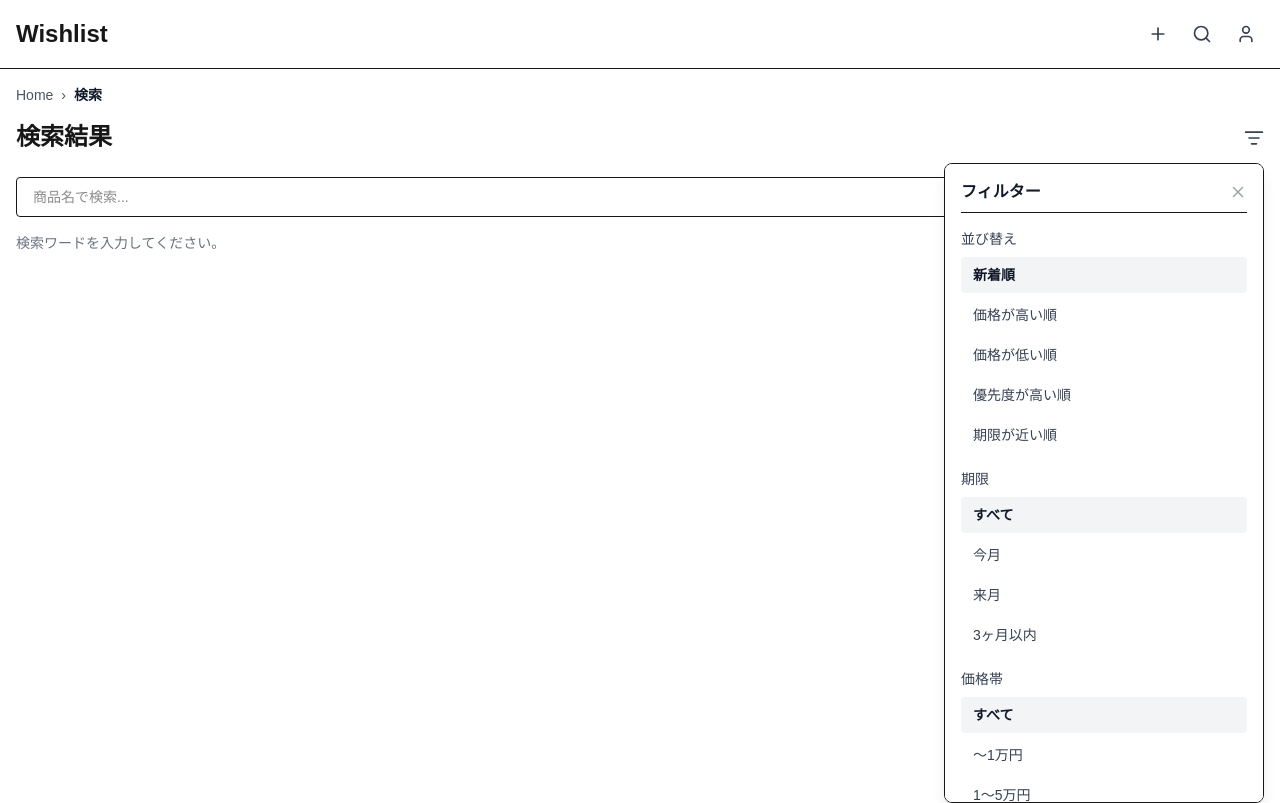
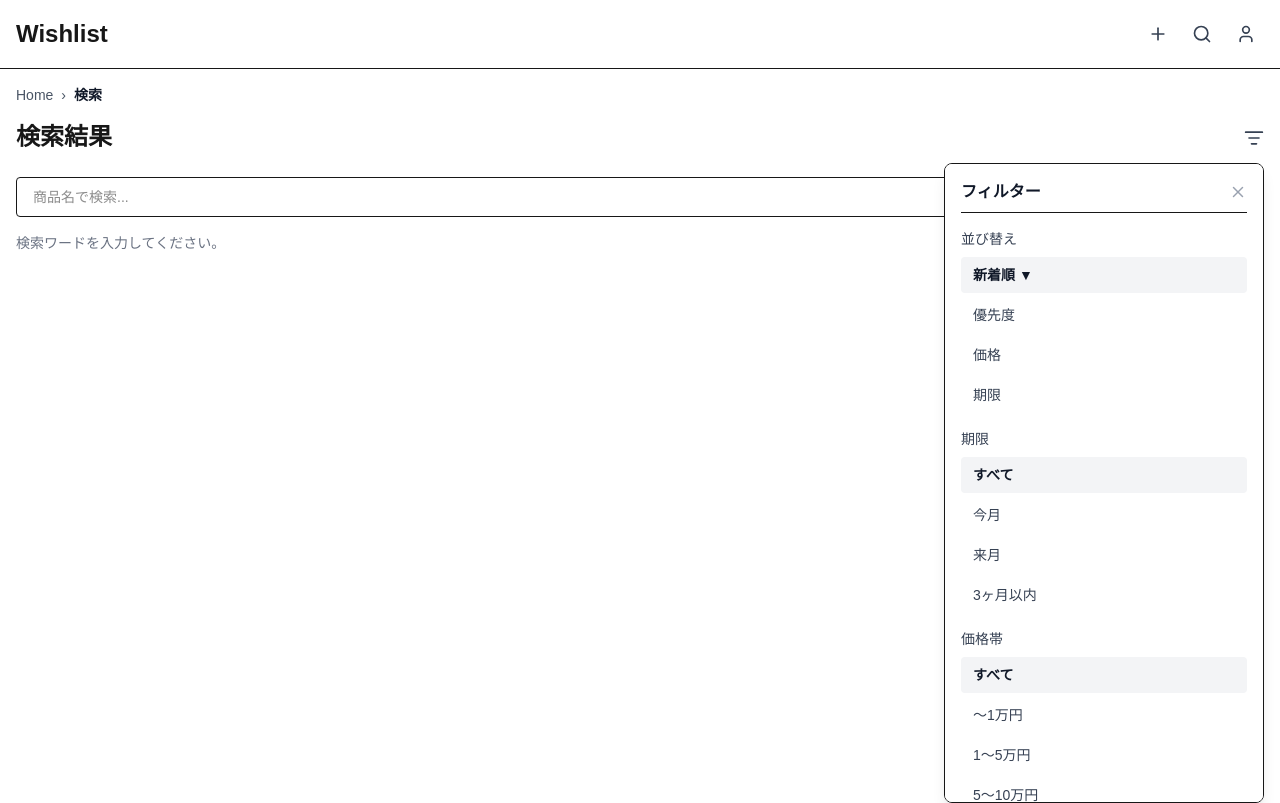
Before and after one commit to Hiromu-shink/wishlist-app, a Next.js app: page /search in a window 1280 px wide. Both pictures are taken after a click on the button 1254 px from the left and 137 px from the top of the page. Built offline with nearby package versions, Linux system fonts and the light colour scheme.

Commit message:
fix : FilterMenu

```diff
--- a/src/app/AllItemsClient.tsx
+++ b/src/app/AllItemsClient.tsx
@@ -23,7 +23,8 @@ function formatDate(value?: string | null) {
 export function AllItemsClient({ initialItems }: { initialItems: WishlistItem[] }) {
   const searchParams = useSearchParams();
 
-  const sort = (searchParams.get("sort") as any) || "created-desc";
+  const sortBy = (searchParams.get("sortBy") as any) || "created_at";
+  const sortOrder = (searchParams.get("sortOrder") as any) || "desc";
   const deadline = (searchParams.get("deadline") as any) || "all";
   const priceRange = (searchParams.get("priceRange") as any) || "all";
   const priority = (searchParams.get("priority") as any) || "all";
@@ -35,10 +36,10 @@ export function AllItemsClient({ initialItems }: { initialItems: WishlistItem[]
     items = filterItems(items, { deadline, priceRange, priority });
 
     // 並び替え適用
-    items = sortItems(items, sort);
+    items = sortItems(items, sortBy, sortOrder);
 
     return items;
-  }, [initialItems, sort, deadline, priceRange, priority]);
+  }, [initialItems, sortBy, sortOrder, deadline, priceRange, priority]);
 
   return (
     <div className="container mx-auto px-4 py-4">
--- a/src/app/HomeClient.tsx
+++ b/src/app/HomeClient.tsx
@@ -23,7 +23,8 @@ export function HomeClient() {
   const router = useRouter();
   const monthParam = searchParams.get("month");
   const month = monthParam || currentMonth();
-  const sort = (searchParams.get("sort") as any) || "created-desc";
+  const sortBy = (searchParams.get("sortBy") as any) || "created_at";
+  const sortOrder = (searchParams.get("sortOrder") as any) || "desc";
   const deadline = (searchParams.get("deadline") as any) || "all";
   const priceRange = (searchParams.get("priceRange") as any) || "all";
   const priority = (searchParams.get("priority") as any) || "all";
@@ -54,8 +55,8 @@ export function HomeClient() {
   // フィルターとソートを適用
   const items = useMemo(() => {
     let filtered = filterItems(allItems, { deadline, priceRange, priority });
-    return sortItems(filtered, sort);
-  }, [allItems, sort, deadline, priceRange, priority]);
+    return sortItems(filtered, sortBy, sortOrder);
+  }, [allItems, sortBy, sortOrder, deadline, priceRange, priority]);
 
   const monthOptions = useMemo(() => {
     const startYear = 2025;
@@ -120,7 +121,7 @@ export function HomeClient() {
         }
 
         console.log('[HomeClient] Fetching wishlist items for month:', month);
-        const res = await fetch(`/api/wishlist?month=${encodeURIComponent(month)}&sort=${encodeURIComponent(sort)}`, { cache: "no-store" });
+        const res = await fetch(`/api/wishlist?month=${encodeURIComponent(month)}`, { cache: "no-store" });
         if (res.status === 401) {
           console.log('[HomeClient] 401 Unauthorized, redirecting to login');
           router.push("/login?redirect_to=" + encodeURIComponent(typeof window !== "undefined" ? window.location.pathname + window.location.search : "/"));
--- a/src/app/purchased/page.tsx
+++ b/src/app/purchased/page.tsx
@@ -16,7 +16,8 @@ function PurchasedContent() {
   const [pending, startTransition] = useTransition();
   const [isLoading, setIsLoading] = useState(true);
 
-  const sort = (searchParams.get("sort") as any) || "created-desc";
+  const sortBy = (searchParams.get("sortBy") as any) || "created_at";
+  const sortOrder = (searchParams.get("sortOrder") as any) || "desc";
   const deadline = (searchParams.get("deadline") as any) || "all";
   const priceRange = (searchParams.get("priceRange") as any) || "all";
   const priority = (searchParams.get("priority") as any) || "all";
@@ -24,8 +25,8 @@ function PurchasedContent() {
   // フィルターとソートを適用
   const items = useMemo(() => {
     let filtered = filterItems(allItems, { deadline, priceRange, priority });
-    return sortItems(filtered, sort);
-  }, [allItems, sort, deadline, priceRange, priority]);
+    return sortItems(filtered, sortBy, sortOrder);
+  }, [allItems, sortBy, sortOrder, deadline, priceRange, priority]);
 
   useEffect(() => {
     setIsLoading(true);
--- a/src/app/search/page.tsx
+++ b/src/app/search/page.tsx
@@ -30,7 +30,8 @@ function SearchContent() {
   const [pending, startTransition] = useTransition();
   const [isLoading, setIsLoading] = useState(false);
 
-  const sort = (searchParams.get("sort") as any) || "created-desc";
+  const sortBy = (searchParams.get("sortBy") as any) || "created_at";
+  const sortOrder = (searchParams.get("sortOrder") as any) || "desc";
   const deadline = (searchParams.get("deadline") as any) || "all";
   const priceRange = (searchParams.get("priceRange") as any) || "all";
   const priority = (searchParams.get("priority") as any) || "all";
@@ -38,8 +39,8 @@ function SearchContent() {
   // フィルターとソートを適用
   const items = useMemo(() => {
     let filtered = filterItems(allItems, { deadline, priceRange, priority });
-    return sortItems(filtered, sort);
-  }, [allItems, sort, deadline, priceRange, priority]);
+    return sortItems(filtered, sortBy, sortOrder);
+  }, [allItems, sortBy, sortOrder, deadline, priceRange, priority]);
 
   // デバウンス処理（500ms待機）
   useEffect(() => {
--- a/src/app/trash/page.tsx
+++ b/src/app/trash/page.tsx
@@ -34,7 +34,8 @@ function TrashContent() {
   const [pending, startTransition] = useTransition();
   const [isLoading, setIsLoading] = useState(true);
 
-  const sort = (searchParams.get("sort") as any) || "created-desc";
+  const sortBy = (searchParams.get("sortBy") as any) || "created_at";
+  const sortOrder = (searchParams.get("sortOrder") as any) || "desc";
   const deadline = (searchParams.get("deadline") as any) || "all";
   const priceRange = (searchParams.get("priceRange") as any) || "all";
   const priority = (searchParams.get("priority") as any) || "all";
@@ -42,8 +43,8 @@ function TrashContent() {
   // フィルターとソートを適用
   const items = useMemo(() => {
     let filtered = filterItems(allItems, { deadline, priceRange, priority });
-    return sortItems(filtered, sort);
-  }, [allItems, sort, deadline, priceRange, priority]);
+    return sortItems(filtered, sortBy, sortOrder);
+  }, [allItems, sortBy, sortOrder, deadline, priceRange, priority]);
 
   useEffect(() => {
     setIsLoading(true);
--- a/src/components/FilterMenu.tsx
+++ b/src/components/FilterMenu.tsx
@@ -4,30 +4,26 @@ import { useState, useRef, useEffect } from "react";
 import { ListFilter, X } from "lucide-react";
 import { useRouter, useSearchParams } from "next/navigation";
 
-export type SortOption =
-  | "created-desc"
-  | "price-desc"
-  | "price-asc"
-  | "priority-desc"
-  | "deadline-asc";
+export type SortField = "created_at" | "priority" | "price" | "deadline";
+export type SortOrder = "asc" | "desc";
 
 export type DeadlineFilter = "this-month" | "next-month" | "within-3months" | "all";
 export type PriceRangeFilter = "under-10k" | "10k-50k" | "50k-100k" | "over-100k" | "all";
 export type PriorityFilter = "5" | "4+" | "3+" | "all";
 
 export interface FilterState {
-  sort: SortOption;
+  sortBy: SortField;
+  sortOrder: SortOrder;
   deadline: DeadlineFilter;
   priceRange: PriceRangeFilter;
   priority: PriorityFilter;
 }
 
-const sortOptions: Array<{ value: SortOption; label: string }> = [
-  { value: "created-desc", label: "新着順" },
-  { value: "price-desc", label: "価格が高い順" },
-  { value: "price-asc", label: "価格が低い順" },
-  { value: "priority-desc", label: "優先度が高い順" },
-  { value: "deadline-asc", label: "期限が近い順" },
+const sortFields: Array<{ field: SortField; label: string }> = [
+  { field: "created_at", label: "新着順" },
+  { field: "priority", label: "優先度" },
+  { field: "price", label: "価格" },
+  { field: "deadline", label: "期限" },
 ];
 
 const deadlineOptions: Array<{ value: DeadlineFilter; label: string }> = [
@@ -53,8 +49,11 @@ const priorityOptions: Array<{ value: PriorityFilter; label: string }> = [
 ];
 
 function parseFilterState(searchParams: URLSearchParams): FilterState {
+  const sortBy = (searchParams.get("sortBy") as SortField) || "created_at";
+  const sortOrder = (searchParams.get("sortOrder") as SortOrder) || "desc";
   return {
-    sort: (searchParams.get("sort") as SortOption) || "created-desc",
+    sortBy,
+    sortOrder,
     deadline: (searchParams.get("deadline") as DeadlineFilter) || "all",
     priceRange: (searchParams.get("priceRange") as PriceRangeFilter) || "all",
     priority: (searchParams.get("priority") as PriorityFilter) || "all",
@@ -93,6 +92,23 @@ export function FilterMenu({ currentPath, preserveParams = [] }: FilterMenuProps
     return () => document.removeEventListener("mousedown", handleClickOutside);
   }, [isOpen]);
 
+  function handleSort(field: SortField) {
+    let newSortBy: SortField;
+    let newSortOrder: SortOrder;
+
+    if (filterState.sortBy === field) {
+      // 同じフィールド → 昇順/降順を切り替え
+      newSortBy = field;
+      newSortOrder = filterState.sortOrder === "desc" ? "asc" : "desc";
+    } else {
+      // 別のフィールド → 降順に設定
+      newSortBy = field;
+      newSortOrder = "desc";
+    }
+
+    applyFilters({ sortBy: newSortBy, sortOrder: newSortOrder });
+  }
+
   function applyFilters(newState: Partial<FilterState>) {
     const updated = { ...filterState, ...newState };
     setFilterState(updated);
@@ -106,7 +122,10 @@ export function FilterMenu({ currentPath, preserveParams = [] }: FilterMenuProps
     });
 
     // フィルターパラメータを追加
-    if (updated.sort !== "created-desc") params.set("sort", updated.sort);
+    if (updated.sortBy !== "created_at" || updated.sortOrder !== "desc") {
+      params.set("sortBy", updated.sortBy);
+      params.set("sortOrder", updated.sortOrder);
+    }
     if (updated.deadline !== "all") params.set("deadline", updated.deadline);
     if (updated.priceRange !== "all") params.set("priceRange", updated.priceRange);
     if (updated.priority !== "all") params.set("priority", updated.priority);
@@ -165,20 +184,24 @@ export function FilterMenu({ currentPath, preserveParams = [] }: FilterMenuProps
             <div>
               <label className="block text-sm font-medium text-gray-700 mb-2">並び替え</label>
               <div className="space-y-1">
-                {sortOptions.map((option) => (
+                {sortFields.map(({ field, label }) => {
+                  const isSelected = filterState.sortBy === field;
+                  const order = isSelected ? filterState.sortOrder : null;
+                  return (
                     <button
-                    key={option.value}
+                      key={field}
                       type="button"
-                    onClick={() => applyFilters({ sort: option.value })}
+                      onClick={() => handleSort(field)}
                       className={`block w-full px-3 py-2 text-left text-sm rounded ${
-                      filterState.sort === option.value
+                        isSelected
                           ? "bg-gray-100 font-semibold text-gray-900"
-                        : "text-gray-700 hover:bg-gray-50"
+                          : "text-gray-700 hover:bg-gray-50 hover:text-blue-600"
                       }`}
                     >
-                    {option.label}
+                      {label} {order === "desc" && "▼"} {order === "asc" && "▲"}
                     </button>
-                ))}
+                  );
+                })}
               </div>
             </div>
 
```
Also changed, not shown: src/lib/filters.ts (+20 -19 lines). Lines whose indentation alone changed are shown as unchanged.
